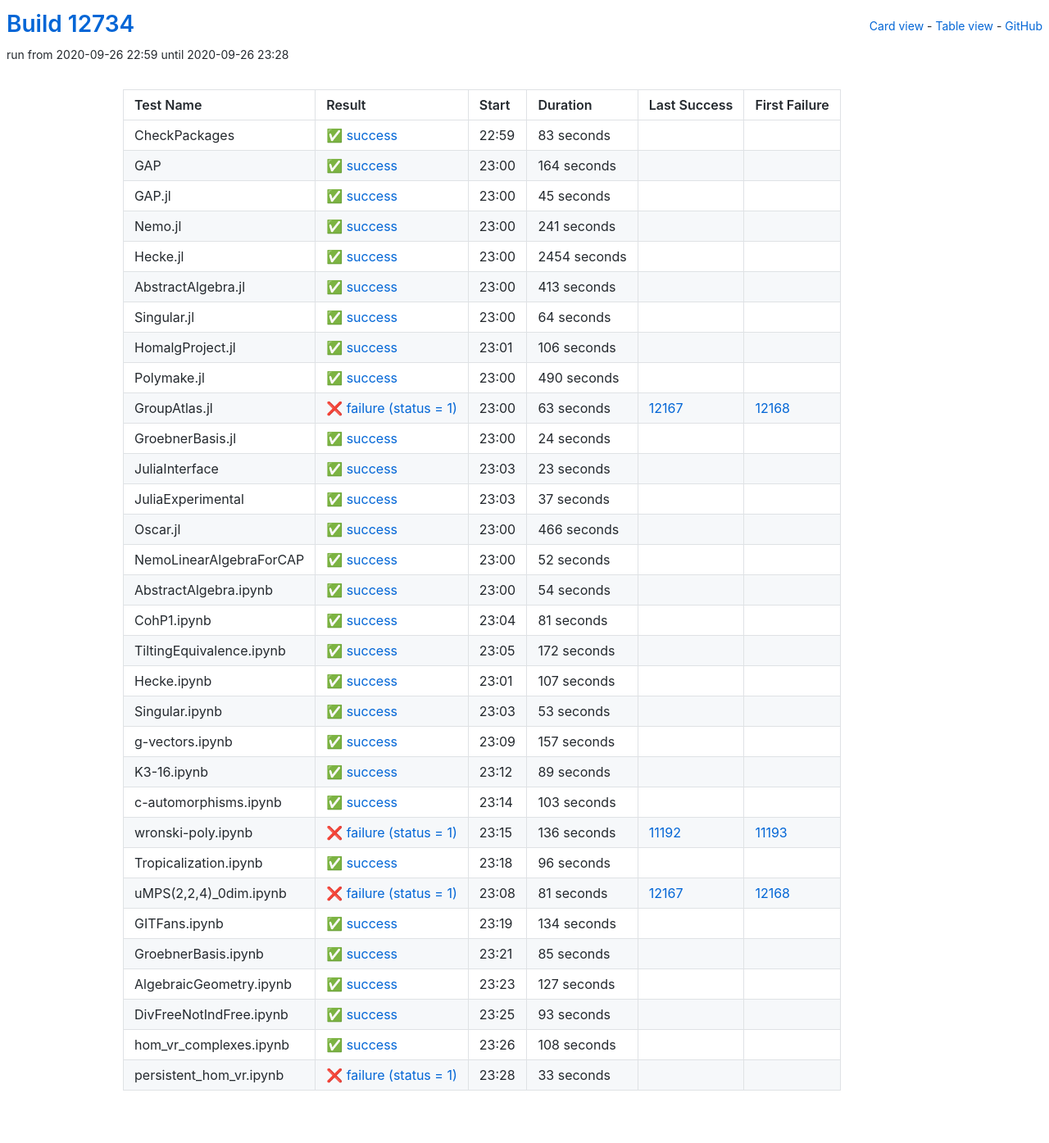
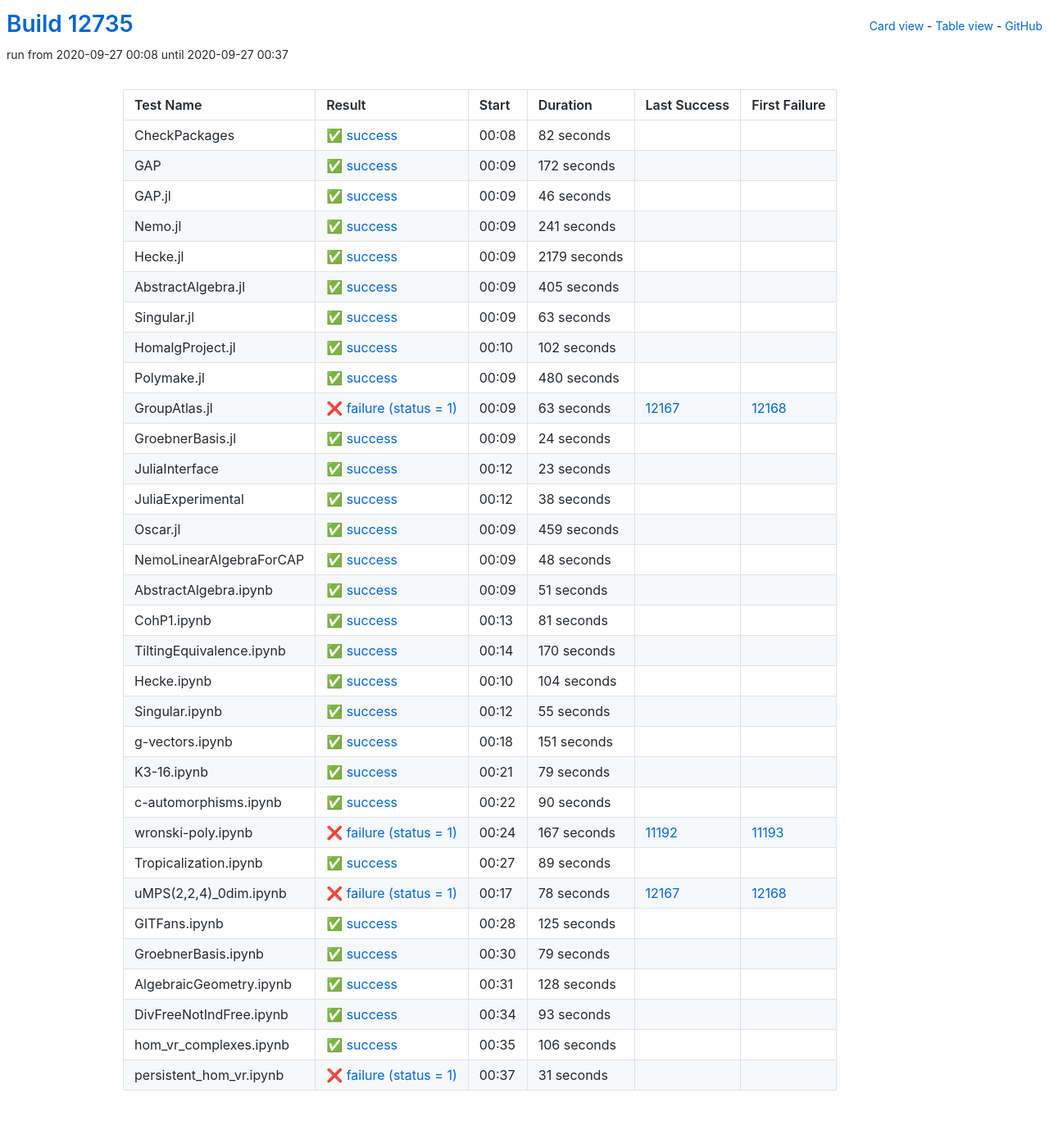
Before and after one commit to oscar-system/oscar-ci-status, a Jekyll site: the page built from table.html, in a window 1280 px wide. Shown: the whole page at 82% size. Built offline with Jekyll 4.4.1, drawn with Linux system fonts in a browser that asks for light colours.

Commit message:
Build #12735

```diff
--- a/_data/ci.yml
+++ b/_data/ci.yml
@@ -1,6 +1,6 @@
 ---
-build: 12734
-build_url: https://oscarci.mathematik.uni-kl.de/job/oscar/12734/
+build: 12735
+build_url: https://oscarci.mathematik.uni-kl.de/job/oscar/12735/
 job: oscar
 organization: oscar-system
 repo: oscar-ci-status
@@ -8,44 +8,44 @@
 tests:
 - name: CheckPackages
   id: checkpackages
-  log: https://oscarci.mathematik.uni-kl.de/job/oscar/12734/artifact/logs/build-12734/CheckPackages.log
-  start: 2020-09-26 22:59
+  log: https://oscarci.mathematik.uni-kl.de/job/oscar/12735/artifact/logs/build-12735/CheckPackages.log
+  start: 2020-09-27 00:08
   success: true
   exitcode: 0
   status: success
-  duration: 83
+  duration: 82
   last_success: false
   last_success_url:
   first_failure: false
   first_failure_url:
 - name: GAP
   id: gap
-  log: https://oscarci.mathematik.uni-kl.de/job/oscar/12734/artifact/logs/build-12734/GAP.log
-  start: 2020-09-26 23:00
+  log: https://oscarci.mathematik.uni-kl.de/job/oscar/12735/artifact/logs/build-12735/GAP.log
+  start: 2020-09-27 00:09
   success: true
   exitcode: 0
   status: success
-  duration: 164
+  duration: 172
   last_success: false
   last_success_url:
   first_failure: false
   first_failure_url:
 - name: GAP.jl
   id: gap-jl
-  log: https://oscarci.mathematik.uni-kl.de/job/oscar/12734/artifact/logs/build-12734/GAP.jl.log
-  start: 2020-09-26 23:00
+  log: https://oscarci.mathematik.uni-kl.de/job/oscar/12735/artifact/logs/build-12735/GAP.jl.log
+  start: 2020-09-27 00:09
   success: true
   exitcode: 0
   status: success
-  duration: 45
+  duration: 46
   last_success: false
   last_success_url:
   first_failure: false
   first_failure_url:
 - name: Nemo.jl
   id: nemo-jl
-  log: https://oscarci.mathematik.uni-kl.de/job/oscar/12734/artifact/logs/build-12734/Nemo.jl.log
-  start: 2020-09-26 23:00
+  log: https://oscarci.mathematik.uni-kl.de/job/oscar/12735/artifact/logs/build-12735/Nemo.jl.log
+  start: 2020-09-27 00:09
   success: true
   exitcode: 0
   status: success
@@ -56,68 +56,68 @@
   first_failure_url:
 - name: Hecke.jl
   id: hecke-jl
-  log: https://oscarci.mathematik.uni-kl.de/job/oscar/12734/artifact/logs/build-12734/Hecke.jl.log
-  start: 2020-09-26 23:00
+  log: https://oscarci.mathematik.uni-kl.de/job/oscar/12735/artifact/logs/build-12735/Hecke.jl.log
+  start: 2020-09-27 00:09
   success: true
   exitcode: 0
   status: success
-  duration: 2454
+  duration: 2179
   last_success: false
   last_success_url:
   first_failure: false
   first_failure_url:
 - name: AbstractAlgebra.jl
   id: abstractalgebra-jl
-  log: https://oscarci.mathematik.uni-kl.de/job/oscar/12734/artifact/logs/build-12734/AbstractAlgebra.jl.log
-  start: 2020-09-26 23:00
+  log: https://oscarci.mathematik.uni-kl.de/job/oscar/12735/artifact/logs/build-12735/AbstractAlgebra.jl.log
+  start: 2020-09-27 00:09
   success: true
   exitcode: 0
   status: success
-  duration: 413
+  duration: 405
   last_success: false
   last_success_url:
   first_failure: false
   first_failure_url:
 - name: Singular.jl
   id: singular-jl
-  log: https://oscarci.mathematik.uni-kl.de/job/oscar/12734/artifact/logs/build-12734/Singular.jl.log
-  start: 2020-09-26 23:00
+  log: https://oscarci.mathematik.uni-kl.de/job/oscar/12735/artifact/logs/build-12735/Singular.jl.log
+  start: 2020-09-27 00:09
   success: true
   exitcode: 0
   status: success
-  duration: 64
+  duration: 63
   last_success: false
   last_success_url:
   first_failure: false
   first_failure_url:
 - name: HomalgProject.jl
   id: homalgproject-jl
-  log: https://oscarci.mathematik.uni-kl.de/job/oscar/12734/artifact/logs/build-12734/HomalgProject.jl.log
-  start: 2020-09-26 23:01
+  log: https://oscarci.mathematik.uni-kl.de/job/oscar/12735/artifact/logs/build-12735/HomalgProject.jl.log
+  start: 2020-09-27 00:10
   success: true
   exitcode: 0
   status: success
-  duration: 106
+  duration: 102
   last_success: false
   last_success_url:
   first_failure: false
   first_failure_url:
 - name: Polymake.jl
   id: polymake-jl
-  log: https://oscarci.mathematik.uni-kl.de/job/oscar/12734/artifact/logs/build-12734/Polymake.jl.log
-  start: 2020-09-26 23:00
+  log: https://oscarci.mathematik.uni-kl.de/job/oscar/12735/artifact/logs/build-12735/Polymake.jl.log
+  start: 2020-09-27 00:09
   success: true
   exitcode: 0
   status: success
-  duration: 490
+  duration: 480
   last_success: false
   last_success_url:
   first_failure: false
   first_failure_url:
 - name: GroupAtlas.jl
   id: groupatlas-jl
-  log: https://oscarci.mathematik.uni-kl.de/job/oscar/12734/artifact/logs/build-12734/GroupAtlas.jl.log
-  start: 2020-09-26 23:00
+  log: https://oscarci.mathematik.uni-kl.de/job/oscar/12735/artifact/logs/build-12735/GroupAtlas.jl.log
+  start: 2020-09-27 00:09
   success: false
   exitcode: 1
   status: failure
@@ -128,8 +128,8 @@
   first_failure_url: https://oscarci.mathematik.uni-kl.de/job/oscar/12168/
 - name: GroebnerBasis.jl
   id: groebnerbasis-jl
-  log: https://oscarci.mathematik.uni-kl.de/job/oscar/12734/artifact/logs/build-12734/GroebnerBasis.jl.log
-  start: 2020-09-26 23:00
+  log: https://oscarci.mathematik.uni-kl.de/job/oscar/12735/artifact/logs/build-12735/GroebnerBasis.jl.log
+  start: 2020-09-27 00:09
   success: true
   exitcode: 0
   status: success
@@ -140,8 +140,8 @@
   first_failure_url:
 - name: JuliaInterface
   id: juliainterface
-  log: https://oscarci.mathematik.uni-kl.de/job/oscar/12734/artifact/logs/build-12734/JuliaInterface.log
-  start: 2020-09-26 23:03
+  log: https://oscarci.mathematik.uni-kl.de/job/oscar/12735/artifact/logs/build-12735/JuliaInterface.log
+  start: 2020-09-27 00:12
   success: true
   exitcode: 0
   status: success
@@ -152,56 +152,56 @@
   first_failure_url:
 - name: JuliaExperimental
   id: juliaexperimental
-  log: https://oscarci.mathematik.uni-kl.de/job/oscar/12734/artifact/logs/build-12734/JuliaExperimental.log
-  start: 2020-09-26 23:03
+  log: https://oscarci.mathematik.uni-kl.de/job/oscar/12735/artifact/logs/build-12735/JuliaExperimental.log
+  start: 2020-09-27 00:12
   success: true
   exitcode: 0
   status: success
-  duration: 37
+  duration: 38
   last_success: false
   last_success_url:
   first_failure: false
   first_failure_url:
 - name: Oscar.jl
   id: oscar-jl
-  log: https://oscarci.mathematik.uni-kl.de/job/oscar/12734/artifact/logs/build-12734/Oscar.jl.log
-  start: 2020-09-26 23:00
+  log: https://oscarci.mathematik.uni-kl.de/job/oscar/12735/artifact/logs/build-12735/Oscar.jl.log
+  start: 2020-09-27 00:09
   success: true
   exitcode: 0
   status: success
-  duration: 466
+  duration: 459
   last_success: false
   last_success_url:
   first_failure: false
   first_failure_url:
 - name: NemoLinearAlgebraForCAP
   id: nemolinearalgebraforcap
-  log: https://oscarci.mathematik.uni-kl.de/job/oscar/12734/artifact/logs/build-12734/NemoLinearAlgebraForCAP.log
-  start: 2020-09-26 23:00
+  log: https://oscarci.mathematik.uni-kl.de/job/oscar/12735/artifact/logs/build-12735/NemoLinearAlgebraForCAP.log
+  start: 2020-09-27 00:09
   success: true
   exitcode: 0
   status: success
-  duration: 52
+  duration: 48
   last_success: false
   last_success_url:
   first_failure: false
   first_failure_url:
 - name: AbstractAlgebra.ipynb
   id: abstractalgebra-ipynb
-  log: https://oscarci.mathematik.uni-kl.de/job/oscar/12734/artifact/logs/build-12734/AbstractAlgebra.ipynb.log
-  start: 2020-09-26 23:00
+  log: https://oscarci.mathematik.uni-kl.de/job/oscar/12735/artifact/logs/build-12735/AbstractAlgebra.ipynb.log
+  start: 2020-09-27 00:09
   success: true
   exitcode: 0
   status: success
-  duration: 54
+  duration: 51
   last_success: false
   last_success_url:
   first_failure: false
   first_failure_url:
 - name: CohP1.ipynb
   id: cohp1-ipynb
-  log: https://oscarci.mathematik.uni-kl.de/job/oscar/12734/artifact/logs/build-12734/CohP1.ipynb.log
-  start: 2020-09-26 23:04
+  log: https://oscarci.mathematik.uni-kl.de/job/oscar/12735/artifact/logs/build-12735/CohP1.ipynb.log
+  start: 2020-09-27 00:13
   success: true
   exitcode: 0
   status: success
@@ -212,56 +212,92 @@
   first_failure_url:
 - name: TiltingEquivalence.ipynb
   id: tiltingequivalence-ipynb
-  log: https://oscarci.mathematik.uni-kl.de/job/oscar/12734/artifact/logs/build-12734/TiltingEquivalence.ipynb.log
-  start: 2020-09-26 23:05
+  log: https://oscarci.mathematik.uni-kl.de/job/oscar/12735/artifact/logs/build-12735/TiltingEquivalence.ipynb.log
+  start: 2020-09-27 00:14
   success: true
   exitcode: 0
   status: success
-  duration: 172
+  duration: 170
   last_success: false
   last_success_url:
   first_failure: false
   first_failure_url:
 - name: Hecke.ipynb
   id: hecke-ipynb
-  log: https://oscarci.mathematik.uni-kl.de/job/oscar/12734/artifact/logs/build-12734/Hecke.ipynb.log
-  start: 2020-09-26 23:01
+  log: https://oscarci.mathematik.uni-kl.de/job/oscar/12735/artifact/logs/build-12735/Hecke.ipynb.log
+  start: 2020-09-27 00:10
   success: true
   exitcode: 0
   status: success
-  duration: 107
+  duration: 104
   last_success: false
   last_success_url:
   first_failure: false
   first_failure_url:
 - name: Singular.ipynb
   id: singular-ipynb
-  log: https://oscarci.mathematik.uni-kl.de/job/oscar/12734/artifact/logs/build-12734/Singular.ipynb.log
-  start: 2020-09-26 23:03
+  log: https://oscarci.mathematik.uni-kl.de/job/oscar/12735/artifact/logs/build-12735/Singular.ipynb.log
+  start: 2020-09-27 00:12
   success: true
   exitcode: 0
   status: success
-  duration: 53
+  duration: 55
   last_success: false
   last_success_url:
   first_failure: false
   first_failure_url:
 - name: g-vectors.ipynb
   id: g-vectors-ipynb
-  log: https://oscarci.mathematik.uni-kl.de/job/oscar/12734/artifact/logs/build-12734/g-vectors.ipynb.log
-  start: 2020-09-26 23:09
+  log: https://oscarci.mathematik.uni-kl.de/job/oscar/12735/artifact/logs/build-12735/g-vectors.ipynb.log
+  start: 2020-09-27 00:18
   success: true
   exitcode: 0
   status: success
-  duration: 157
+  duration: 151
   last_success: false
   last_success_url:
   first_failure: false
   first_failure_url:
 - name: K3-16.ipynb
   id: k3-16-ipynb
-  log: https://oscarci.mathematik.uni-kl.de/job/oscar/12734/artifact/logs/build-12734/K3-16.ipynb.log
-  start: 2020-09-26 23:12
+  log: https://oscarci.mathematik.uni-kl.de/job/oscar/12735/artifact/logs/build-12735/K3-16.ipynb.log
+  start: 2020-09-27 00:21
+  success: true
+  exitcode: 0
+  status: success
+  duration: 79
+  last_success: false
+  last_success_url:
+  first_failure: false
+  first_failure_url:
+- name: c-automorphisms.ipynb
+  id: c-automorphisms-ipynb
+  log: https://oscarci.mathematik.uni-kl.de/job/oscar/12735/artifact/logs/build-12735/c-automorphisms.ipynb.log
+  start: 2020-09-27 00:22
+  success: true
+  exitcode: 0
+  status: success
+  duration: 90
+  last_success: false
+  last_success_url:
+  first_failure: false
+  first_failure_url:
+- name: wronski-poly.ipynb
+  id: wronski-poly-ipynb
+  log: https://oscarci.mathematik.uni-kl.de/job/oscar/12735/artifact/logs/build-12735/wronski-poly.ipynb.log
+  start: 2020-09-27 00:24
+  success: false
+  exitcode: 1
+  status: failure
+  duration: 167
+  last_success: 11192
+  last_success_url: https://oscarci.mathematik.uni-kl.de/job/oscar/11192/
+  first_failure: 11193
+  first_failure_url: https://oscarci.mathematik.uni-kl.de/job/oscar/11193/
+- name: Tropicalization.ipynb
+  id: tropicalization-ipynb
+  log: https://oscarci.mathematik.uni-kl.de/job/oscar/12735/artifact/logs/build-12735/Tropicalization.ipynb.log
+  start: 2020-09-27 00:27
   success: true
   exitcode: 0
   status: success
@@ -270,94 +306,58 @@
   last_success_url:
   first_failure: false
   first_failure_url:
-- name: c-automorphisms.ipynb
-  id: c-automorphisms-ipynb
-  log: https://oscarci.mathematik.uni-kl.de/job/oscar/12734/artifact/logs/build-12734/c-automorphisms.ipynb.log
-  start: 2020-09-26 23:14
-  success: true
-  exitcode: 0
-  status: success
-  duration: 103
-  last_success: false
-  last_success_url:
-  first_failure: false
-  first_failure_url:
-- name: wronski-poly.ipynb
-  id: wronski-poly-ipynb
-  log: https://oscarci.mathematik.uni-kl.de/job/oscar/12734/artifact/logs/build-12734/wronski-poly.ipynb.log
-  start: 2020-09-26 23:15
+- name: uMPS(2,2,4)_0dim.ipynb
+  id: umps-2-2-4-0dim-ipynb
+  log: https://oscarci.mathematik.uni-kl.de/job/oscar/12735/artifact/logs/build-12735/uMPS-2-2-4-_0dim.ipynb.log
+  start: 2020-09-27 00:17
   success: false
   exitcode: 1
   status: failure
-  duration: 136
-  last_success: 11192
-  last_success_url: https://oscarci.mathematik.uni-kl.de/job/oscar/11192/
-  first_failure: 11193
-  first_failure_url: https://oscarci.mathematik.uni-kl.de/job/oscar/11193/
-- name: Tropicalization.ipynb
-  id: tropicalization-ipynb
-  log: https://oscarci.mathematik.uni-kl.de/job/oscar/12734/artifact/logs/build-12734/Tropicalization.ipynb.log
-  start: 2020-09-26 23:18
-  success: true
-  exitcode: 0
-  status: success
-  duration: 96
-  last_success: false
-  last_success_url:
-  first_failure: false
-  first_failure_url:
-- name: uMPS(2,2,4)_0dim.ipynb
-  id: umps-2-2-4-0dim-ipynb
-  log: https://oscarci.mathematik.uni-kl.de/job/oscar/12734/artifact/logs/build-12734/uMPS-2-2-4-_0dim.ipynb.log
-  start: 2020-09-26 23:08
-  success: false
-  exitcode: 1
-  status: failure
-  duration: 81
+  duration: 78
   last_success: 12167
   last_success_url: https://oscarci.mathematik.uni-kl.de/job/oscar/12167/
   first_failure: 12168
   first_failure_url: https://oscarci.mathematik.uni-kl.de/job/oscar/12168/
 - name: GITFans.ipynb
   id: gitfans-ipynb
-  log: https://oscarci.mathematik.uni-kl.de/job/oscar/12734/artifact/logs/build-12734/GITFans.ipynb.log
-  start: 2020-09-26 23:19
+  log: https://oscarci.mathematik.uni-kl.de/job/oscar/12735/artifact/logs/build-12735/GITFans.ipynb.log
+  start: 2020-09-27 00:28
   success: true
   exitcode: 0
   status: success
-  duration: 134
+  duration: 125
   last_success: false
   last_success_url:
   first_failure: false
   first_failure_url:
 - name: GroebnerBasis.ipynb
   id: groebnerbasis-ipynb
-  log: https://oscarci.mathematik.uni-kl.de/job/oscar/12734/artifact/logs/build-12734/GroebnerBasis.ipynb.log
-  start: 2020-09-26 23:21
+  log: https://oscarci.mathematik.uni-kl.de/job/oscar/12735/artifact/logs/build-12735/GroebnerBasis.ipynb.log
+  start: 2020-09-27 00:30
   success: true
   exitcode: 0
   status: success
-  duration: 85
+  duration: 79
   last_success: false
   last_success_url:
   first_failure: false
   first_failure_url:
 - name: AlgebraicGeometry.ipynb
   id: algebraicgeometry-ipynb
-  log: https://oscarci.mathematik.uni-kl.de/job/oscar/12734/artifact/logs/build-12734/AlgebraicGeometry.ipynb.log
-  start: 2020-09-26 23:23
+  log: https://oscarci.mathematik.uni-kl.de/job/oscar/12735/artifact/logs/build-12735/AlgebraicGeometry.ipynb.log
+  start: 2020-09-27 00:31
   success: true
   exitcode: 0
   status: success
-  duration: 127
+  duration: 128
   last_success: false
   last_success_url:
   first_failure: false
   first_failure_url:
 - name: DivFreeNotIndFree.ipynb
   id: divfreenotindfree-ipynb
-  log: https://oscarci.mathematik.uni-kl.de/job/oscar/12734/artifact/logs/build-12734/DivFreeNotIndFree.ipynb.log
-  start: 2020-09-26 23:25
+  log: https://oscarci.mathematik.uni-kl.de/job/oscar/12735/artifact/logs/build-12735/DivFreeNotIndFree.ipynb.log
+  start: 2020-09-27 00:34
   success: true
   exitcode: 0
   status: success
@@ -368,24 +368,24 @@
   first_failure_url:
 - name: hom_vr_complexes.ipynb
   id: hom-vr-complexes-ipynb
-  log: https://oscarci.mathematik.uni-kl.de/job/oscar/12734/artifact/logs/build-12734/hom_vr_complexes.ipynb.log
-  start: 2020-09-26 23:26
+  log: https://oscarci.mathematik.uni-kl.de/job/oscar/12735/artifact/logs/build-12735/hom_vr_complexes.ipynb.log
+  start: 2020-09-27 00:35
   success: true
   exitcode: 0
   status: success
-  duration: 108
+  duration: 106
   last_success: false
   last_success_url:
   first_failure: false
   first_failure_url:
 - name: persistent_hom_vr.ipynb
   id: persistent-hom-vr-ipynb
-  log: https://oscarci.mathematik.uni-kl.de/job/oscar/12734/artifact/logs/build-12734/persistent_hom_vr.ipynb.log
-  start: 2020-09-26 23:28
+  log: https://oscarci.mathematik.uni-kl.de/job/oscar/12735/artifact/logs/build-12735/persistent_hom_vr.ipynb.log
+  start: 2020-09-27 00:37
   success: false
   exitcode: 1
   status: failure
-  duration: 33
+  duration: 31
   last_success: false
   last_success_url:
   first_failure: false
```
Also changed, not shown: README.md.
